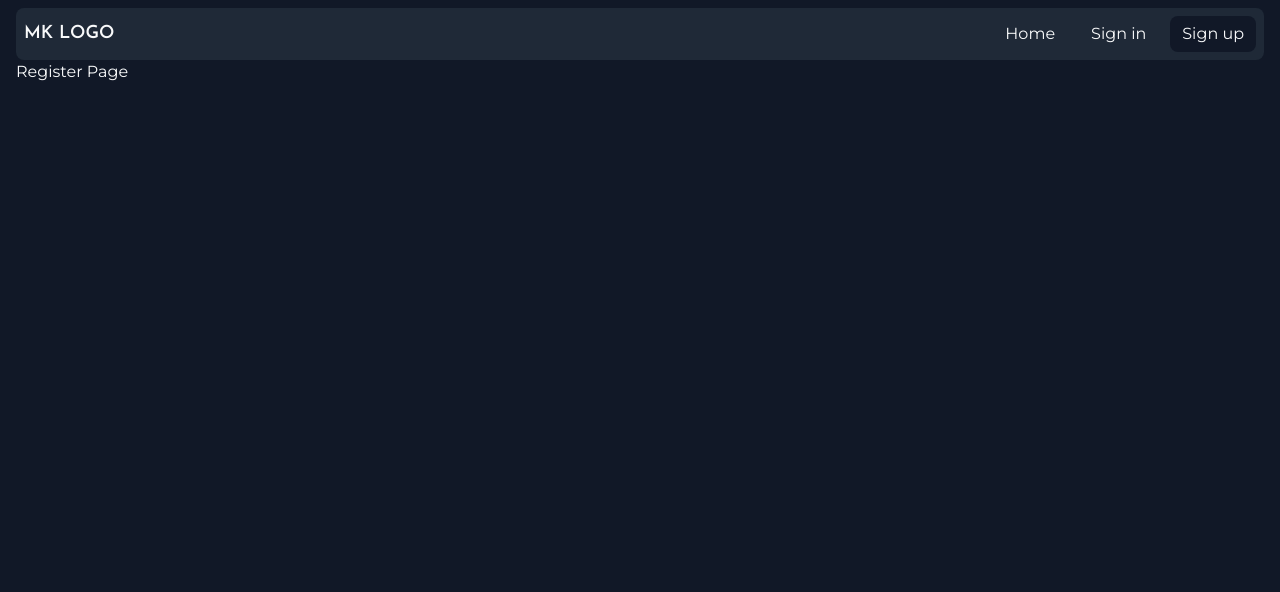
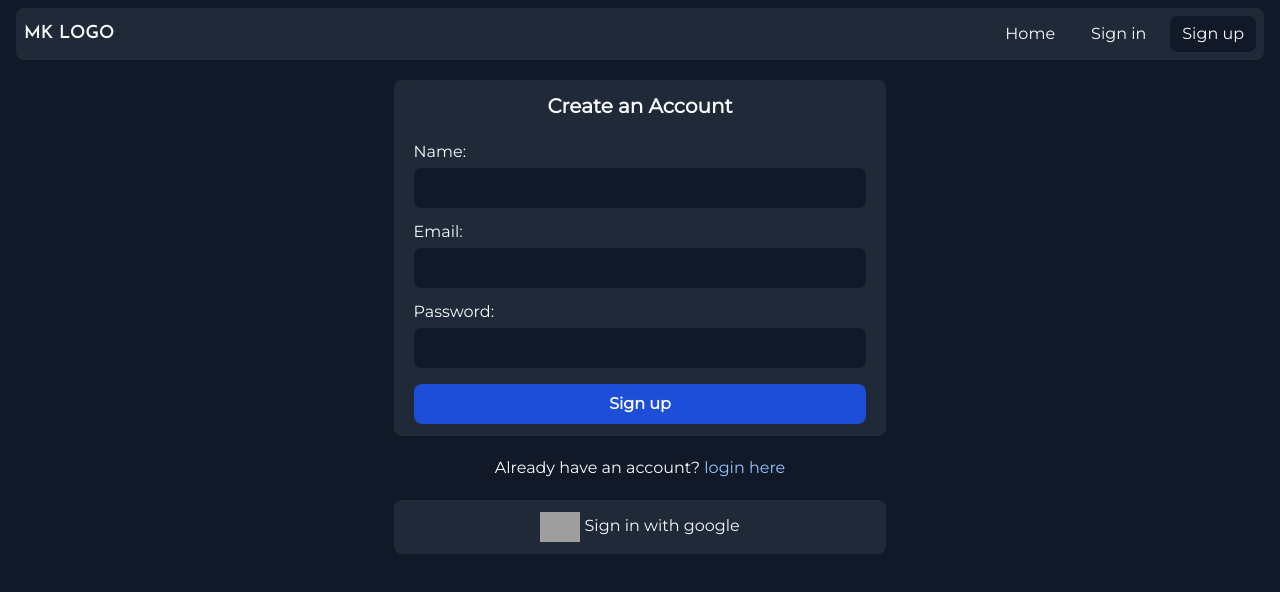
Before and after one commit to Mostakimul/react-firebase-tailwind, a React (Create React App) app: page /register in a window 1280 px wide. Shown: the top 592 px of the page. Built offline with nearby package versions, Linux system fonts and the light colour scheme; grey boxes are pictures that could not be loaded.

Commit message:
register and login form added

```diff
--- /dev/null
+++ b/src/components/Common/TheGoogleSignBtn.js
@@ -0,0 +1,18 @@
+import React from 'react';
+
+const TheGoogleSignBtn = () => {
+  return (
+    <div className="bg-gray-800 md:w-2/5 mx-auto rounded-lg py-3">
+      <button className="block mx-auto">
+        <img
+          className="inline-block w-10"
+          src="https://img.icons8.com/color/48/000000/google-logo.png"
+          alt="google"
+        />{' '}
+        Sign in with google
+      </button>
+    </div>
+  );
+};
+
+export default TheGoogleSignBtn;
--- a/src/index.css
+++ b/src/index.css
@@ -5,6 +5,9 @@
 
 .form-input {
   @apply block w-full px-1 py-2 rounded-lg my-1 bg-gray-900 text-gray-50;
+}
+.form-btn {
+  @apply bg-blue-700 hover:bg-blue-800 transition duration-300 w-full text-center py-2 my-4 rounded-lg font-semibold;
 }
 .desk-nav {
   @apply hover:bg-gray-900 py-1.5 px-3 rounded-lg transition duration-200;
--- a/src/pages/Login.js
+++ b/src/pages/Login.js
@@ -1,14 +1,74 @@
 import React from 'react';
+import { useForm } from 'react-hook-form';
+import { Link } from 'react-router-dom';
+import TheGoogleSignBtn from '../components/Common/TheGoogleSignBtn';
 import TheNavbar from '../components/Common/TheNavbar';
 
 const Login = () => {
+  // react hook form
+  const {
+    register,
+    handleSubmit,
+    reset,
+    formState: { errors },
+  } = useForm();
+
+  // subnitting register form
+  const onSubmit = (data) => {
+    console.log(data);
+    reset({});
+  };
+
   return (
     <div className="container">
-      {/* nav bar */}
-      <div>
-        <TheNavbar />
-      </div>
-      <h2>Login Page</h2>
+      <TheNavbar />
+      <section className="px-2 py-5">
+        <div className="bg-gray-800 md:w-2/5 mx-auto rounded-lg py-3">
+          <h2 className="text-center text-xl font-semibold mb-5">Sign in</h2>
+          {/* form */}
+          <form onSubmit={handleSubmit(onSubmit)} className="px-5 space-y-3">
+            <div>
+              {/* Your Email */}
+              <label htmlFor="email" className="font-medium">
+                Email:{' '}
+              </label>
+              <input
+                {...register('email', { required: true })}
+                id="email"
+                type="email"
+                className="form-input"
+              />
+              {errors.email && <span>This field is required</span>}
+            </div>
+            <div>
+              {/* Your Pass */}
+              <label htmlFor="password" className="font-medium">
+                Password:{' '}
+              </label>
+              <input
+                {...register('password', { required: true })}
+                id="password"
+                type="password"
+                className="form-input"
+              />
+              {errors.password && <span>This field is required</span>}
+            </div>
+            {/* Button */}
+            <button className="form-btn">Sign in</button>
+          </form>
+        </div>
+        {/* Already */}
+        <div>
+          <p className="text-center py-5">
+            Don't have an account?{' '}
+            <Link to="/register" className="text-blue-300">
+              register here
+            </Link>
+          </p>
+        </div>
+        {/* Google Sign in */}
+        <TheGoogleSignBtn />
+      </section>
     </div>
   );
 };
--- a/src/pages/Register.js
+++ b/src/pages/Register.js
@@ -1,14 +1,90 @@
 import React from 'react';
+import { useForm } from 'react-hook-form';
+import { Link } from 'react-router-dom';
+import TheGoogleSignBtn from '../components/Common/TheGoogleSignBtn';
 import TheNavbar from '../components/Common/TheNavbar';
 
 const Register = () => {
+  // react hook form
+  const {
+    register,
+    handleSubmit,
+    reset,
+    formState: { errors },
+  } = useForm();
+
+  // subnitting register form
+  const onSubmit = (data) => {
+    console.log(data);
+    reset({});
+  };
+
   return (
     <div className="container">
-      {/* nav bar */}
-      <div>
-        <TheNavbar />
-      </div>
-      <h2>Register Page</h2>
+      <TheNavbar />
+      <section className="px-2 py-5">
+        <div className="bg-gray-800 md:w-2/5 mx-auto rounded-lg py-3">
+          {/* loader */}
+
+          <h2 className="text-center text-xl font-semibold mb-5">Create an Account</h2>
+          {/* form */}
+          <form onSubmit={handleSubmit(onSubmit)} className="px-5 space-y-3">
+            <div>
+              {/* Your name */}
+              <label htmlFor="name" className="font-medium">
+                Name:{' '}
+              </label>
+              <input
+                {...register('name', { required: true })}
+                id="name"
+                type="text"
+                className="form-input"
+              />
+              {errors.name && <span>This field is required</span>}
+            </div>
+            <div>
+              {/* Your Email */}
+              <label htmlFor="email" className="font-medium">
+                Email:{' '}
+              </label>
+              <input
+                {...register('email', { required: true })}
+                id="email"
+                type="email"
+                className="form-input"
+              />
+              {errors.email && <span>This field is required</span>}
+            </div>
+            <div>
+              {/* Your Pass */}
+              <label htmlFor="password" className="font-medium">
+                Password:{' '}
+              </label>
+              <input
+                {...register('password', { required: true })}
+                id="password"
+                type="password"
+                className="form-input"
+              />
+              {errors.password && <span>This field is required</span>}
+            </div>
+
+            {/* Button */}
+            <button className="form-btn">Sign up</button>
+          </form>
+        </div>
+        {/* Already */}
+        <div>
+          <p className="text-center py-5">
+            Already have an account?{' '}
+            <Link to="/login" className="text-blue-300">
+              login here
+            </Link>
+          </p>
+        </div>
+        {/* Google Sign in */}
+        <TheGoogleSignBtn />
+      </section>
     </div>
   );
 };
```
